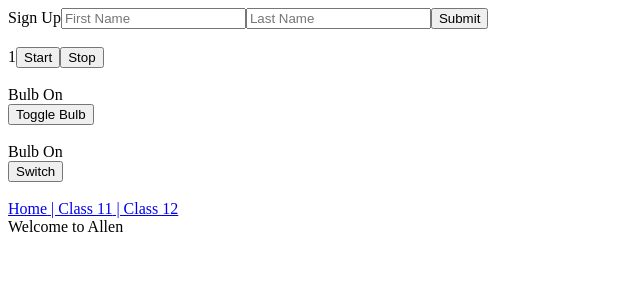
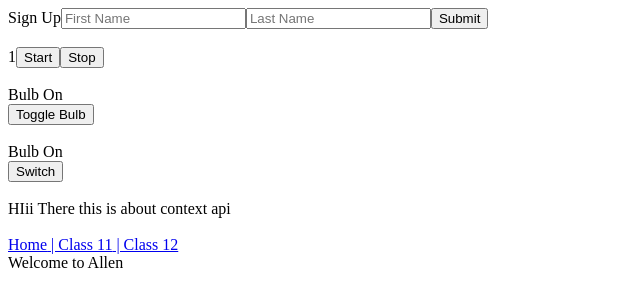
Before and after one commit to devwithvinay/React-Learning, a React (Vite) app in the folder weeks/week2/: page / in a window 1280 px wide. Shown: the top 306 px of the page, without its empty margins (0-640 px from the left). Built offline with nearby package versions, Linux system fonts and the light colour scheme.

Commit message:
contextApi

```diff
--- a/weeks/week2/src/App.jsx
+++ b/weeks/week2/src/App.jsx
@@ -5,6 +5,7 @@ import UseRef from "./useRef/UseRef";
 import Clock from "./useRef/Clock"
 import RollingUp from "./rollingUp/RollingUp";
 import PropDrilling from "./rollingUp/PropDrilling";
+import ContextAPI from "./contextApi/ContextAPI";
 
 function App() {
   return (
@@ -17,6 +18,8 @@ function App() {
       <br />
       <PropDrilling />
       <br />
+      <ContextAPI/>
+      <br/>
 
       <BrowserRouter>
         <AppRoutes />
--- /dev/null
+++ b/weeks/week2/src/contextApi/ContextApi.jsx
@@ -0,0 +1,11 @@
+import React from 'react'
+
+function ContextAPI() {
+  return (
+    <div>
+      HIii There this is about context api
+    </div>
+  )
+}
+
+export default ContextAPI
```
